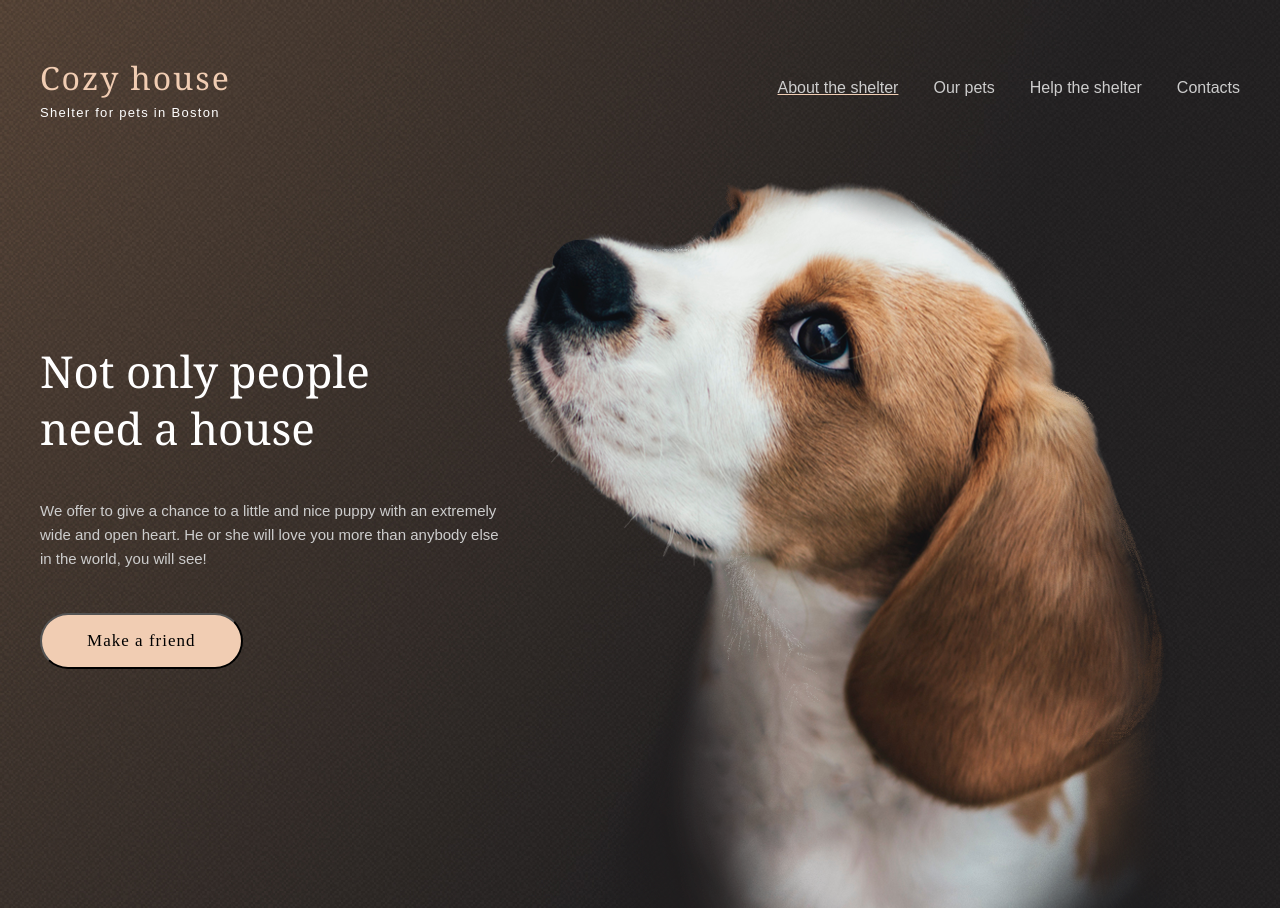
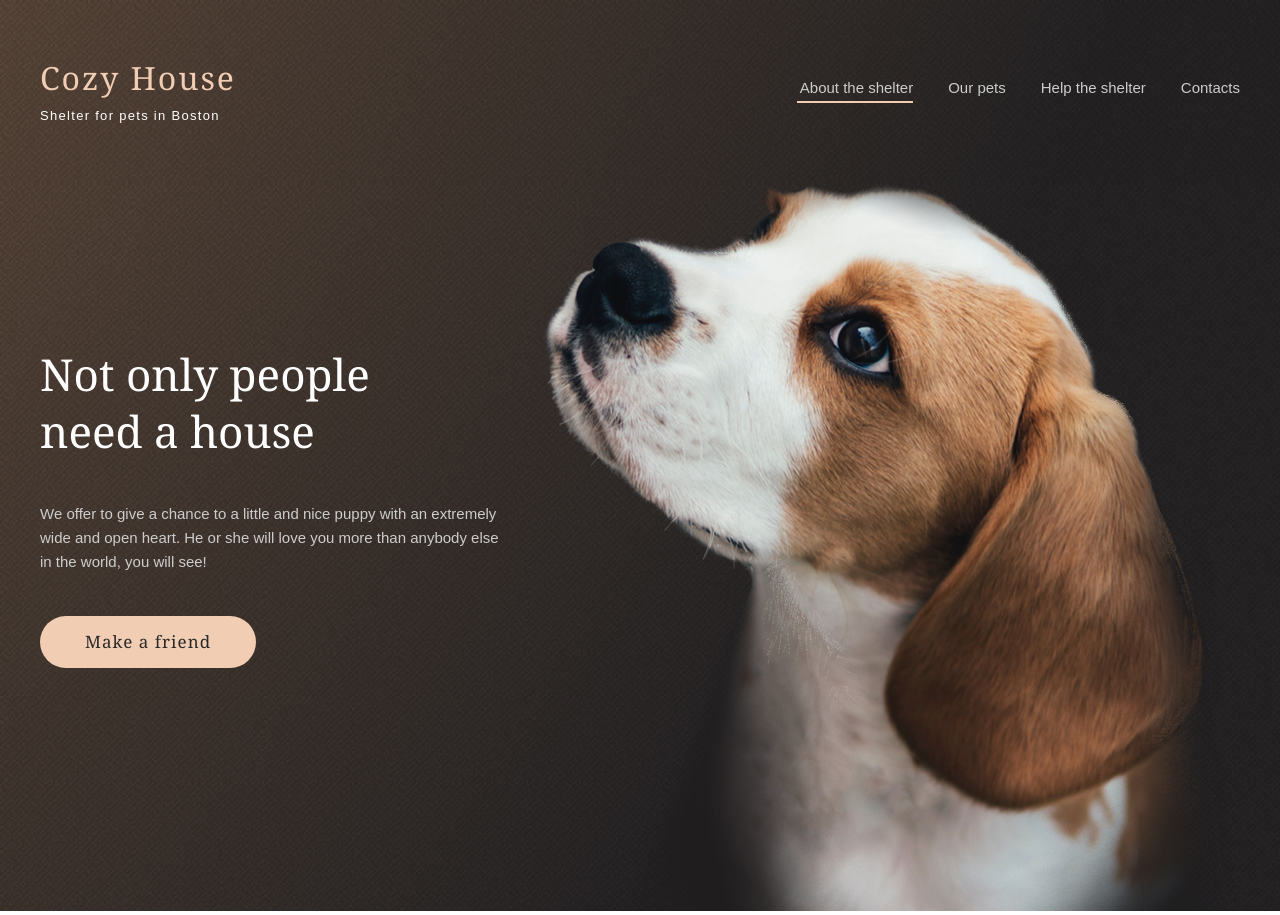
Before and after one commit to DzmitrySm/Stage1q1-and-Migration-Ts, a plain HTML site: page shelter/pages/main/index.html in a window 1280 px wide. Shown: the top 915 px of the page. Drawn offline with Linux system fonts and the light colour scheme.

Commit message:
fix: add changes to header, page with main image, about the shelter and our pets pages

```diff
--- a/shelter/pages/main/index.html
+++ b/shelter/pages/main/index.html
@@ -13,14 +13,14 @@
         <div class="container">
             <div class="flex-container">
                 <div class="title-spans">
-                    <h1 class="title-of-shelter">Cozy house</h1>
+                    <h1 class="title-of-shelter"><a class="logo-link" href="../main/index.html">Cozy House</a></h1>
                     <span class="title-of-shelter">Shelter for pets in Boston</span>
                 </div>
 
                 <nav class="navigation">
                     <ul class="list-items">
                         <li class="list-item"><a href="#About" class="nav-link">About the shelter</a></li>
-                        <li class="list-item"><a href="#Pets" class="nav-link">Our pets</a></li>
+                        <li class="list-item"><a href="../pets/index.html" class="nav-link">Our pets</a></li>
                         <li class="list-item"><a href="#Help" class="nav-link">Help the shelter</a></li>
                         <li class="list-item"><a href="#Contacts" class="nav-link">Contacts</a></li>
                     </ul>
@@ -44,15 +44,14 @@
                     <h2 class="text-title">need a house</h2>
                     <p class="paragraph-section-with-pic">We offer to give a chance to a little and nice puppy with an extremely </p>
                     <p>wide and open heart. He or she will love you more than anybody else </p>
-                    <p>in the world, you will see!</p>
-                    <div class="button">
-                        <button class="button-coloured">Make a friend</button>
-                    </div>
+                    <p class="padding-last-paragraph">in the world, you will see!</p>
+
+                    <a href="#Pets" class="btn-coloured">Make a friend</a>
 
                 </div>
 
 
-
+                    <img class="main-doggy" src="../../assets/images/start-screen-puppy.png" alt="main-dog">
 
             </div>
         </section>
--- a/shelter/pages/main/style.scss
+++ b/shelter/pages/main/style.scss
@@ -6,7 +6,10 @@ $font-family-arial: "Arial", "Verdana", sans-serif;
 $color-light: #FFFFFF;
 $color-not-selected-nav: #CDCDCD;
 $color-dark-section-name:#545454;
+$color-hover-btn: #FDDCC4;
 $background-our-pets: #F6F6F6;
+$background-cards:#FAFAFA;
+$color-button:#292929;
 $font-size-15: 15px;
 $font-size-35: 35px;
 $color-dark: #4C4C4C;
@@ -55,12 +58,14 @@ $line-heigth-24: 24px;
             padding-top: 60px;
             padding-bottom: 10px;
             margin: 0;
+                a{
+                    text-decoration: none;
                     color: $title-shelter-color;
                     font-weight: $font-normal;
                     font-family:$font-family-georgia;
                     line-height: 35px;
                     letter-spacing: 0.06em;
-
+                }
         }
         span {
             padding-bottom: 60px;
@@ -84,10 +89,19 @@ $line-heigth-24: 24px;
         li {
             padding-right: 35px;
             &:first-child {
-                text-decoration: underline;
-                text-decoration-color: $title-shelter-color;
+                position: relative;
                 color: #FAFAFA;
+                &::after {
+                    content: "";
+                    position: absolute;
+                    border: 1px solid $title-shelter-color;
+                    width: 114px;
+                    bottom: -3px;
+                    right: 35px;
+
                 }
+            }
+
             &:last-child {
                 padding: 0;
             }
@@ -98,6 +112,7 @@ $line-heigth-24: 24px;
             line-height: 24px;
             text-decoration: none;
             transition: .3s;
+            font-size: $font-size-15;
             &:hover {
                 color: #FAFAFA;
             }
@@ -120,8 +135,6 @@ $line-heigth-24: 24px;
 
 .flex-section-with-pic {
     display: flex;
-    background-image: url("../../assets/images/main_foto.png");
-    background-repeat: no-repeat;
 
     div {
         h2 {
@@ -140,7 +153,15 @@ $line-heigth-24: 24px;
             line-height:$line-heigth-24;
 
         }
+        .padding-last-paragraph {
+            padding-bottom: 42px;
         }
+    }
+}
+
+.main-doggy {
+    position: absolute;
+    left: calc(50% - 698px/2 + 251px);;
 }
 
 .paragraph-section-with-pic {
@@ -149,18 +170,26 @@ $line-heigth-24: 24px;
 
 
 
-.button {
-    padding-top: 42px;
-    padding-bottom: 243px;
-    button {
+
+.btn-coloured {
+        display: inline-block;
+        margin-bottom: 243px;
         background: $title-shelter-color;
+        border: none;
         border-radius: 100px;
         padding: 15px 45px;
-        font-size: 17px;
+        font-family: $font-family-georgia;
         letter-spacing: 0.06em;
         line-height: 22px;
+        color: $color-button;
+        font-size: 17px;
+        text-decoration: none;
+        transition: .3s;
+        &:hover {
+            background: $color-hover-btn;
         }
 }
+
 
 .title-about-shelter {
     padding-top: 14px;
@@ -233,7 +262,7 @@ $line-heigth-24: 24px;
     justify-content: center;
     align-items: center;
     gap: 90px;
-    padding-bottom: 90px;
+    padding-bottom: 60px;
 }
 
 .wrapper-card-katrine {
@@ -241,6 +270,7 @@ $line-heigth-24: 24px;
     flex-direction: column;
     justify-content: center;
     align-items: center;
+    background-color:$background-cards;
     span {
         padding-top: 30px;
         font-size: 20px;
@@ -251,6 +281,7 @@ $line-heigth-24: 24px;
         padding-top: 30px;
         button {
             padding: 15px 45px;
+            margin-bottom: 30px;
             border: 2px solid $title-shelter-color;
             border-radius: 100px;
         }
@@ -262,6 +293,7 @@ $line-heigth-24: 24px;
     flex-direction: column;
     justify-content: center;
     align-items: center;
+    background-color:$background-cards;
     span {
         padding-top: 30px;
         font-size: 20px;
@@ -272,6 +304,7 @@ $line-heigth-24: 24px;
         padding-top: 30px;
         button {
             padding: 15px 45px;
+            margin-bottom: 30px;
             border: 2px solid $title-shelter-color;
             border-radius: 100px;
         }
@@ -283,6 +316,7 @@ $line-heigth-24: 24px;
     flex-direction: column;
     justify-content: center;
     align-items: center;
+    background-color:$background-cards;
     span {
         padding-top: 30px;
         font-size: 20px;
@@ -293,6 +327,7 @@ $line-heigth-24: 24px;
         padding-top: 30px;
         button {
             padding: 15px 45px;
+            margin-bottom: 30px;
             border: 2px solid $title-shelter-color;
             border-radius: 100px;
         }
@@ -300,8 +335,13 @@ $line-heigth-24: 24px;
 }
 
 .button-arrow {
-    border-radius: 100%;
+    border-radius: 50%;
     border: 2px solid #F1CDB3;
+    width: 52px;
+    height: 52px;
+    display: flex;
+    align-items: center;
+    justify-content: center;
 }
 
 .button-other-pets {
--- a/shelter/pages/pets/style1.scss
+++ b/shelter/pages/pets/style1.scss
@@ -116,6 +116,8 @@ $line-heigth-24: 24px;
 
      }
  }
+
+
 
  .title-our-friends {
      padding-top: 80px;
```
Also changed, not shown: shelter/assets/images/main_foto.png (deleted), shelter/assets/images/start-screen-puppy.png (added), shelter/pages/main/style.css, 2 other files. Lines whose indentation alone changed are shown as unchanged.
